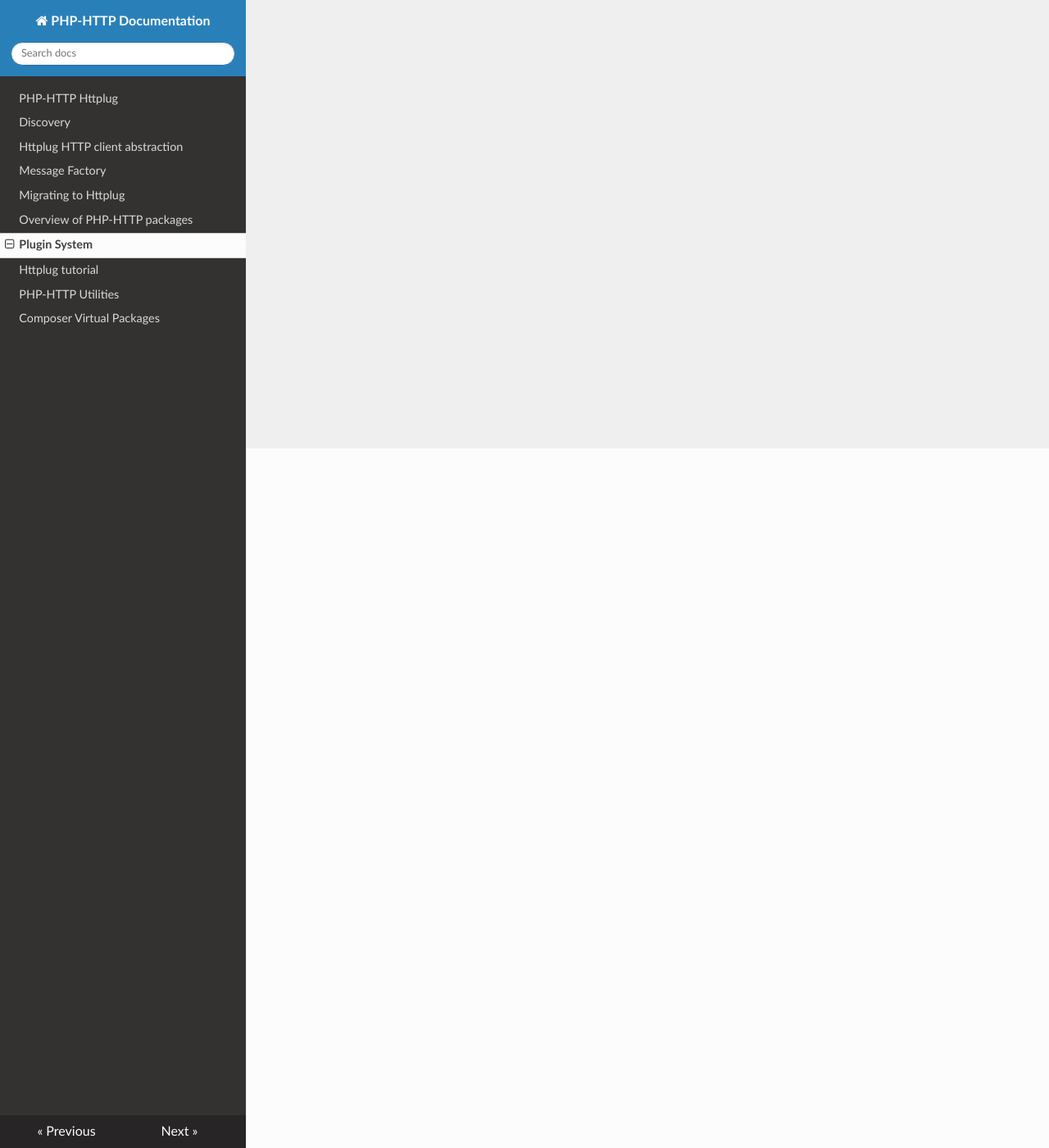
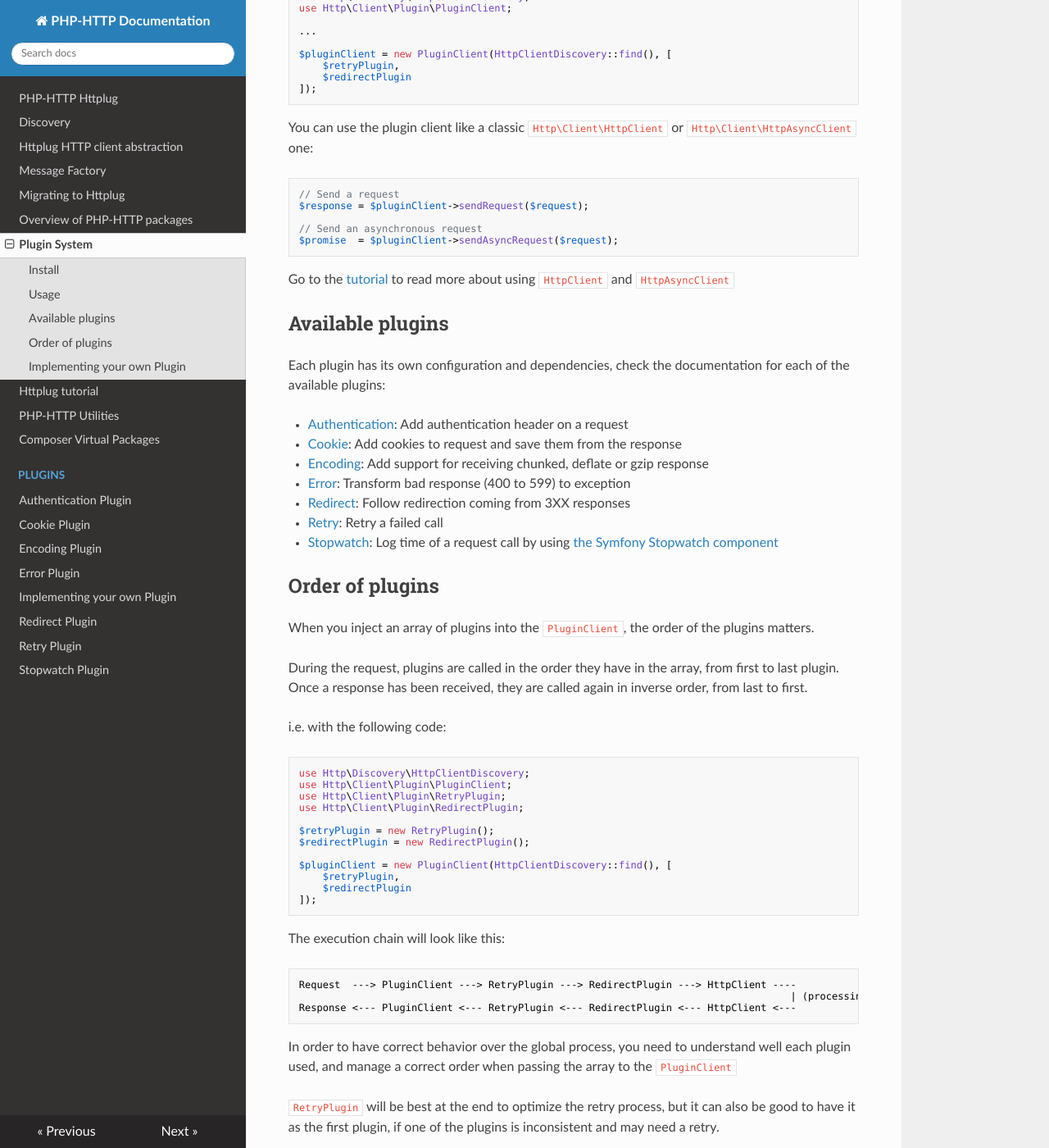
Before and after one commit to php-http/documentation, an MkDocs documentation site: the page built from docs/plugins.md, in a window 1280 px wide and 1400 px high, scrolled down 853 px. Shown: the whole window at 82% size. Built offline with MkDocs 1.6.1, drawn with Linux system fonts in a browser that asks for light colours; nearby versions of some CDN libraries; some of the changed text lies outside the part shown.

Commit message:
Add plugin documentation

````diff
--- a/docs/plugins.md
+++ b/docs/plugins.md
@@ -1,5 +1,118 @@
 # Plugin System
 
-The plugin system will allow to manipulate requests and responses inside a `HttpClient`.
+The plugin system allows to look at requests and responses and replace them if needed, inside an `HttpClient`.
 
-TODO: finalize system and document.
+Using the `Http\Client\Plugin\PluginClient`, you can inject an `HttpClient`, or an `HttpAsyncClient`, and an array
+of plugins implementing the `Http\Client\Plugin\Plugin` interface.
+
+Each plugin can replace the `RequestInterface` sent or the `ResponseInterface` received. It can also change the behavior of a call,
+like retrying the request or emit another one when a redirection response was received.
+
+## Install
+
+Install the plugin client in your project with composer:
+
+``` bash
+composer require "php-http/plugins:^1.0"
+```
+
+## Usage
+
+First you need to have some plugins:
+
+```php
+use Http\Client\Plugin\RetryPlugin;
+use Http\Client\Plugin\RedirectPlugin;
+
+$retryPlugin = new RetryPlugin();
+$redirectPlugin = new RedirectPlugin();
+```
+
+Then you can create a `PluginClient`:
+
+```php
+use Http\Discovery\HttpClientDiscovery;
+use Http\Client\Plugin\PluginClient;
+
+...
+
+$pluginClient = new PluginClient(HttpClientDiscovery::find(), [
+    $retryPlugin,
+    $redirectPlugin
+]);
+```
+
+You can use the plugin client like a classic `Http\Client\HttpClient` or `Http\Client\HttpAsyncClient` one:
+
+```php
+// Send a request
+$response = $pluginClient->sendRequest($request);
+
+// Send an asynchronous request
+$promise  = $pluginClient->sendAsyncRequest($request);
+```
+
+Go to the [tutorial](tutorial.md) to read more about using `HttpClient` and `HttpAsyncClient`
+
+## Available plugins
+
+Each plugin has its own configuration and dependencies, check the documentation for each of the available plugins:
+
+ - [Authentication](plugins/authentication.md): Add authentication header on a request
+ - [Cookie](plugins/cookie.md): Add cookies to request and save them from the response
+ - [Encoding](plugins/encoding.md): Add support for receiving chunked, deflate or gzip response
+ - [Error](plugins/error.md): Transform bad response (400 to 599) to exception
+ - [Redirect](plugins/redirect.md): Follow redirection coming from 3XX responses
+ - [Retry](plugins/retry.md): Retry a failed call
+ - [Stopwatch](plugins/stopwatch.md): Log time of a request call by using [the Symfony Stopwatch component](http://symfony.com/doc/current/components/stopwatch.html)
+
+## Order of plugins
+
+When you inject an array of plugins into the `PluginClient`, the order of the plugins matters.
+
+During the request, plugins are called in the order they have in the array, from first to last plugin. Once a response has been received,
+they are called again in inverse order, from last to first.
+
+i.e. with the following code:
+
+```php
+use Http\Discovery\HttpClientDiscovery;
+use Http\Client\Plugin\PluginClient;
+use Http\Client\Plugin\RetryPlugin;
+use Http\Client\Plugin\RedirectPlugin;
+
+$retryPlugin = new RetryPlugin();
+$redirectPlugin = new RedirectPlugin();
+
+$pluginClient = new PluginClient(HttpClientDiscovery::find(), [
+    $retryPlugin,
+    $redirectPlugin
+]);
+```
+
+The execution chain will look like this:
+
+```
+Request  ---> PluginClient ---> RetryPlugin ---> RedirectPlugin ---> HttpClient ----
+                                                                                   | (processing call)
+Response <--- PluginClient <--- RetryPlugin <--- RedirectPlugin <--- HttpClient <---
+```
+
+In order to have correct behavior over the global process, you need to understand well each plugin used,
+and manage a correct order when passing the array to the `PluginClient`
+
+`RetryPlugin` will be best at the end to optimize the retry process, but it can also be good
+to have it as the first plugin, if one of the plugins is inconsistent and may need a retry.
+
+The recommended way to order plugins is the following rules:
+
+ 1. Plugins that modify the request should be at the beginning (like the `AuthenticationPlugin` or the `CookiePlugin`)
+ 2. Plugins which intervene in the workflow should be in the "middle" (like the `RetryPlugin` or the `RedirectPlugin`)
+ 3. Plugins which log information should be last (like the `LoggerPlugin` or the `HistoryPlugin`)
+
+However, there can be exceptions to these rules. For example, for security reasons you might not want to log the authentication header
+and chose to put the AuthenticationPlugin after the LoggerPlugin.
+
+## Implementing your own Plugin
+
+Read this [documentation](plugins/plugin-implementation.md) if you want to create your own Plugin.
````
Also changed, not shown: docs/plugins/authentication.md (added, +3 -0 lines), docs/plugins/cookie.md (added, +3 -0 lines), docs/plugins/encoding.md (added, +3 -0 lines), docs/plugins/error.md (added, +3 -0 lines), docs/plugins/plugin-implementation.md (added, +79 -0 lines), docs/plugins/redirect.md (added, +3 -0 lines), docs/plugins/retry.md (added, +3 -0 lines), docs/plugins/stopwatch.md (added, +3 -0 lines).
